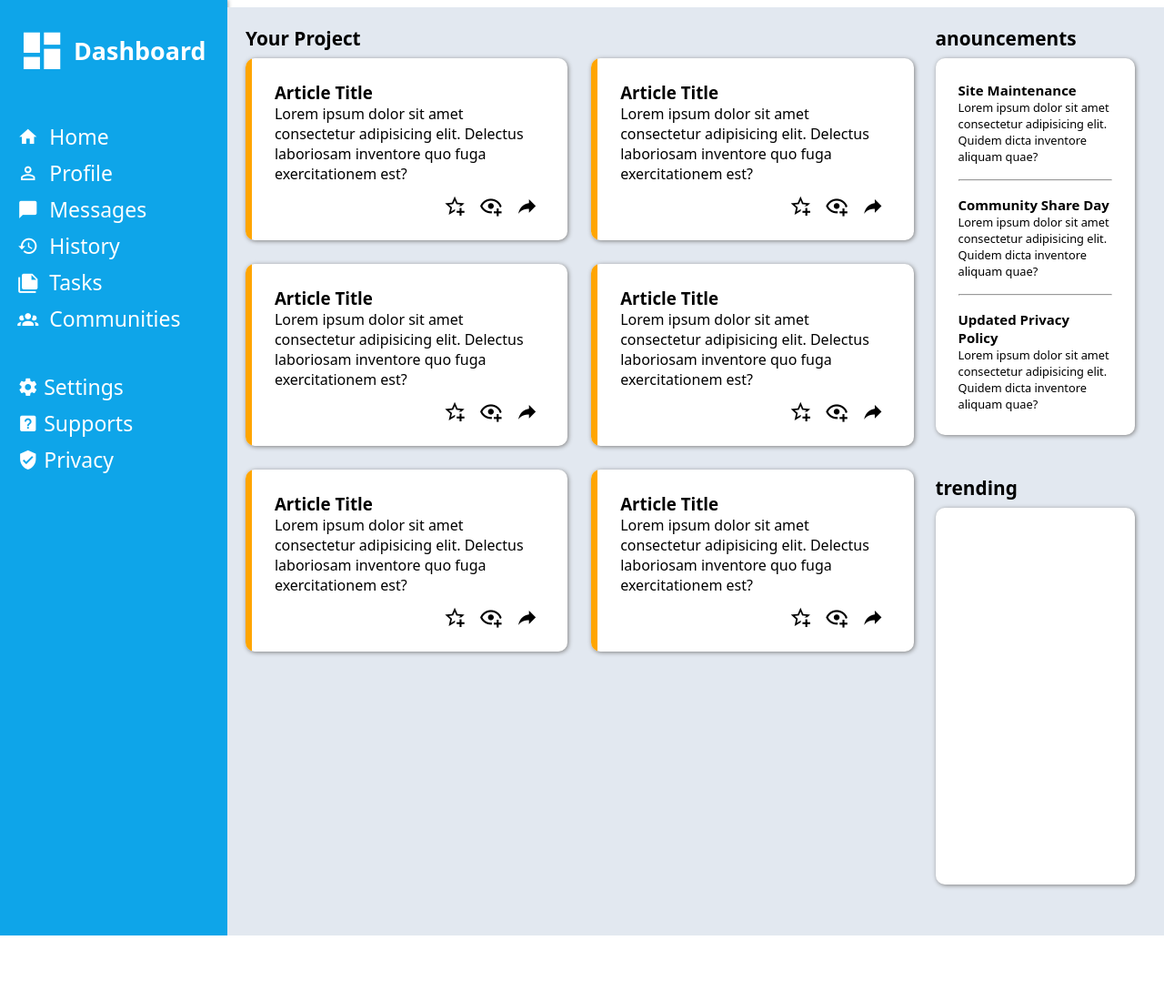
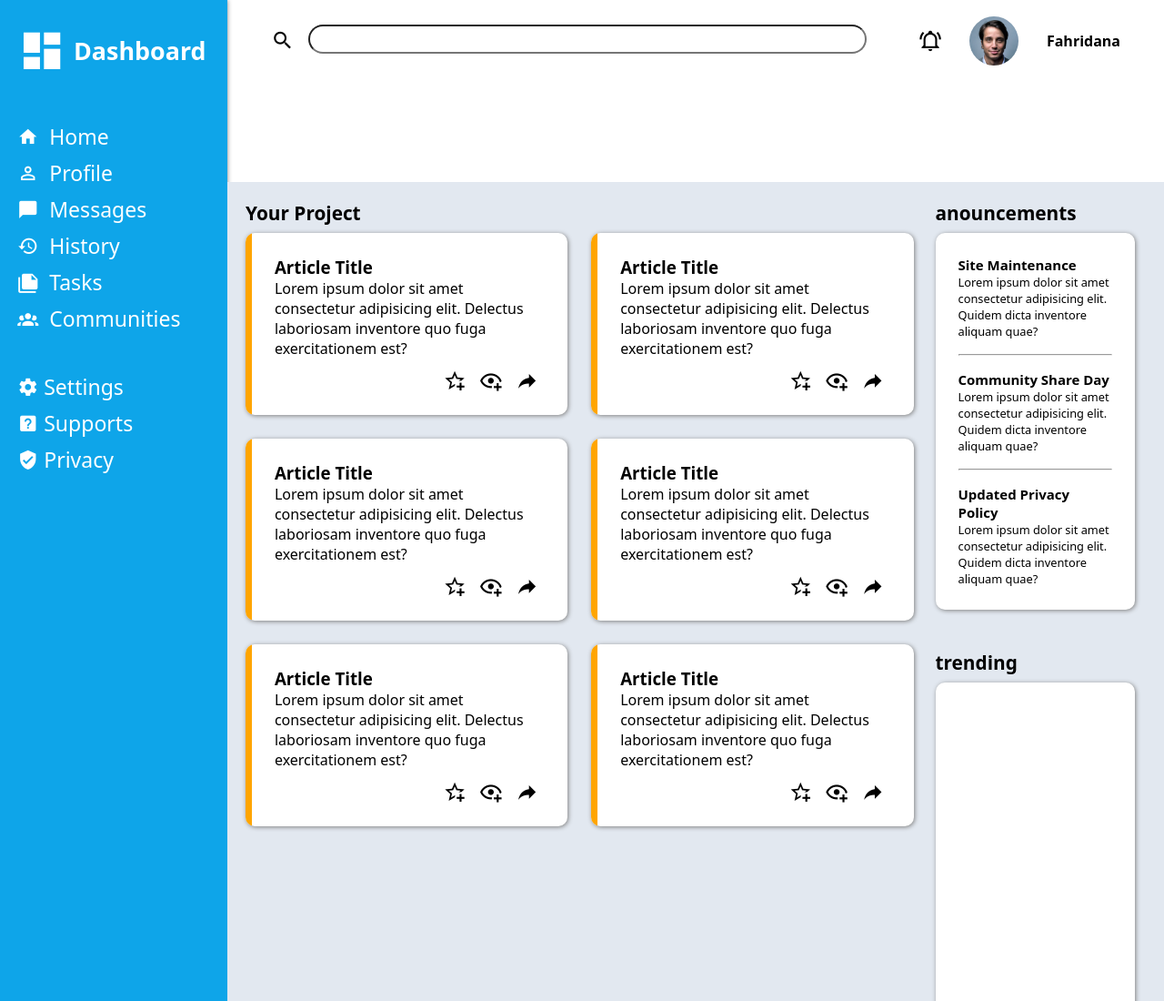
Before and after one commit to Fahridanaa/admin-dashboard, a plain HTML site: page index.html in a window 1280 px wide. Shown: the top 1100 px of the page at 91% size. Before the commit the page ends 1028 px from the top, so only its background shows below. Drawn offline with Linux system fonts and the light colour scheme.

Commit message:
menambahkan navbar

```diff
--- a/index.html
+++ b/index.html
@@ -13,7 +13,22 @@
   </head>
   <body>
     <div id="container">
-      <div id="header"></div>
+      <div id="header">
+        <div id="navbar">
+          <div id="search-bar">
+            <span class="mdi mdi-magnify"></span>
+            <input type="text">
+          </div>
+          <div id="profile-pic">
+            <span class="mdi mdi-bell-ring-outline"></span>
+            <div class="circle">
+              <img src="assets/jurica-koletic-7YVZYZeITc8-unsplash.jpg" alt="">
+            </div>
+            <h4>Fahridana</h4>
+          </div>
+        </div>
+        <div id="work"></div>
+      </div>
       <div id="sidebar">
         <div class="dashboard">
           <span class="mdi mdi-view-dashboard"></span>
--- a/style.css
+++ b/style.css
@@ -9,7 +9,7 @@
 	display: grid;
 	height: 100vh;
 	grid-template-columns: minmax(250px, 1fr) 5fr;
-	grid-template-rows: 1fr 4fr;
+	grid-template-rows:	minmax(200px, 1fr) 4fr;
 	background-color: #e2e8f0;
 }
 
@@ -50,14 +50,67 @@
 	gap: 12px;
 }
 
-#sidebar > .side-menu {
-
+#header {
+	background-color: white;
+	padding: .8em 3em;
+	grid-column: 2/3;
+	grid-row: 1/2;
+	display: flex;
+	flex-direction: column;
+	/* box-shadow: 1px 1px 5px 0px gray */
 }
 
-#header {
-	background-color: white;
-	grid-column: 2/3;
-	grid-row: 1/2;
+#navbar {
+	flex: 1;
+	display: flex;
+	align-items: center;
+	justify-content: space-between;
+	gap: 16px;
+}
+
+#search-bar {
+	display: flex;
+	flex: 3;
+}
+
+#search-bar > input {
+	border-radius: 25px;
+	margin-left: .8em;
+	padding-left: 10px;
+	font-size: 1.2em;
+	height: 2rem;
+	width: 32em;
+}
+
+#navbar span {
+	font-size: 1.6em;
+}
+
+#profile-pic {
+	display: flex;
+	flex: 1;
+  align-items: center;
+	justify-content: flex-end;
+	gap: 1.6em;
+}
+
+.circle{
+  width:4rem;
+  height:4rem;
+  position: relative;
+  overflow: hidden;
+	background-size: cover;
+  border-radius:50%;
+  border: 5px solid white;
+}
+.circle img{
+  position: relative;
+  width:100%;
+  height:auto;
+}
+
+#work {
+	flex: 3;
 }
 
 #main-content {
```
Also changed, not shown: assets/jurica-koletic-7YVZYZeITc8-unsplash.jpg (added).
